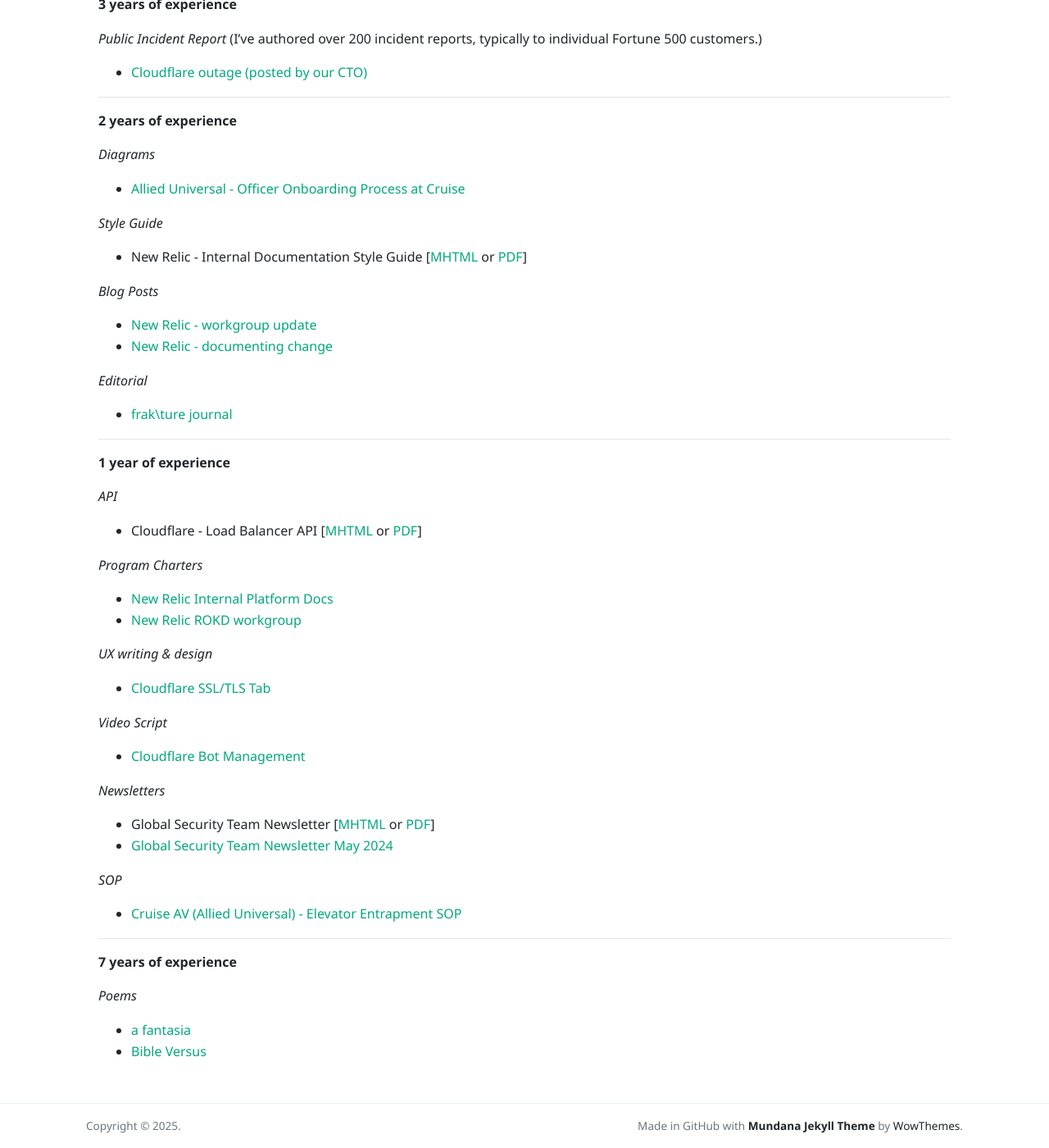
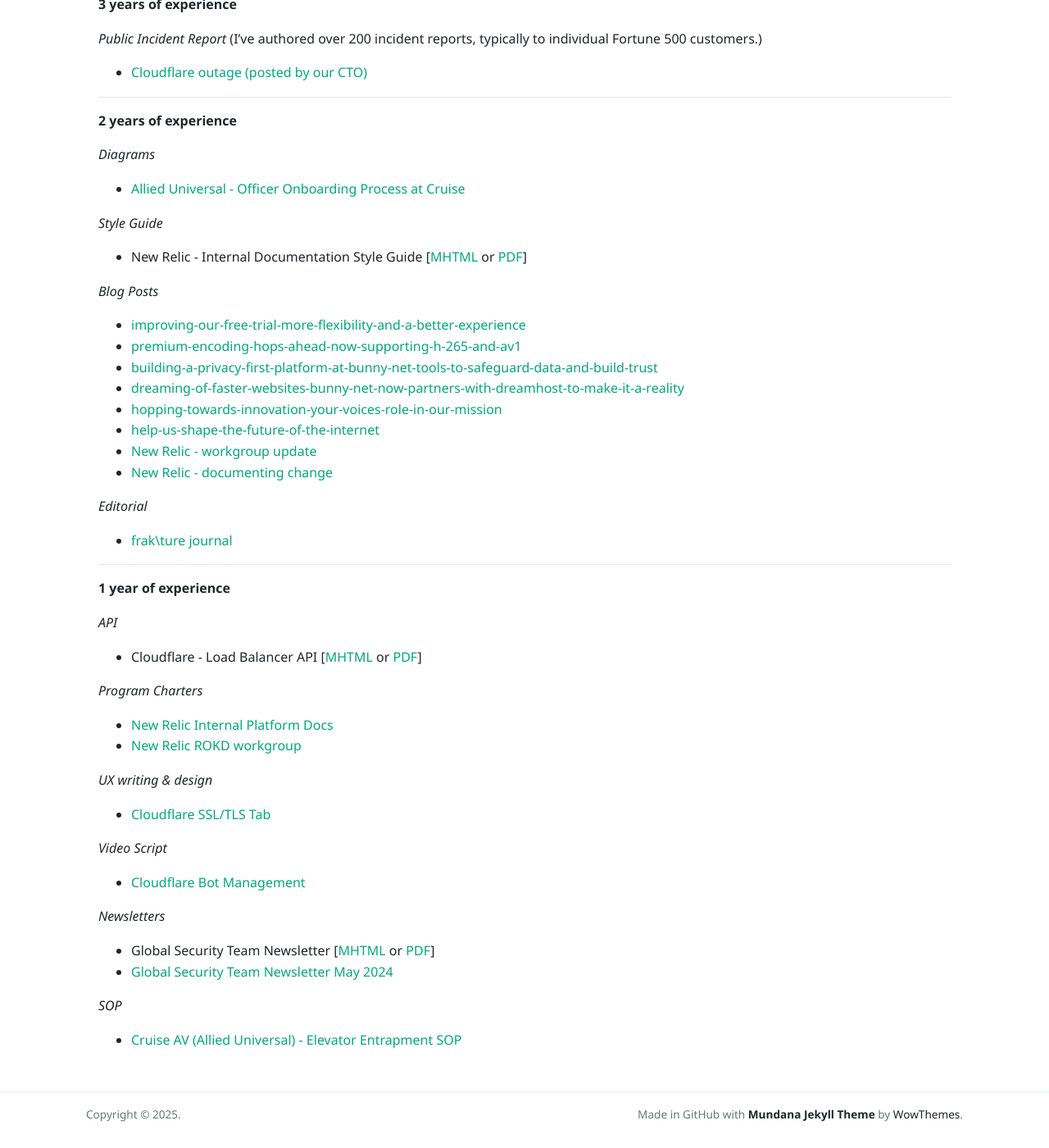
Before and after one commit to stumblefiend/jeremy.pugh, a Jekyll site: the page built from _pages/examples.md, in a window 1280 px wide and 1400 px high, scrolled down 528 px. Shown: the whole window at 82% size. Built offline with Jekyll 4.4.1, drawn with Linux system fonts in a browser that asks for light colours; nearby versions of some CDN libraries.

Commit message:
Update examples.md
remove poem examples and add bunny.net blog links

```diff
--- a/_pages/examples.md
+++ b/_pages/examples.md
@@ -34,6 +34,12 @@
 - New Relic - Internal Documentation Style Guide [[MHTML](/assets/docs/style-guide.mhtml) or [PDF](/assets/docs/style-guide.pdf)]
 
 *Blog Posts*
+* [improving-our-free-trial-more-flexibility-and-a-better-experience](https://bunny.net/blog/improving-our-free-trial-more-flexibility-and-a-better-experience/)
+* [premium-encoding-hops-ahead-now-supporting-h-265-and-av1](https://bunny.net/blog/premium-encoding-hops-ahead-now-supporting-h-265-and-av1/)
+* [building-a-privacy-first-platform-at-bunny-net-tools-to-safeguard-data-and-build-trust](https://bunny.net/blog/building-a-privacy-first-platform-at-bunny-net-tools-to-safeguard-data-and-build-trust/)
+* [dreaming-of-faster-websites-bunny-net-now-partners-with-dreamhost-to-make-it-a-reality](https://bunny.net/blog/dreaming-of-faster-websites-bunny-net-now-partners-with-dreamhost-to-make-it-a-reality/)
+* [hopping-towards-innovation-your-voices-role-in-our-mission](https://bunny.net/blog/hopping-towards-innovation-your-voices-role-in-our-mission/)
+* [help-us-shape-the-future-of-the-internet](https://bunny.net/blog/help-us-shape-the-future-of-the-internet/)
 - [New Relic - workgroup update](/assets/docs/rokd.pdf)
 - [New Relic - documenting change](/assets/docs/design-changes.pdf)
 
@@ -63,11 +69,3 @@
 
 *SOP*
 - [Cruise AV (Allied Universal) - Elevator Entrapment SOP](/assets/docs/cruise-sop.pdf)
-
----
-
-**7 years of experience**
-
-*Poems*
-- [a fantasia](/assets/docs/a-fantasia.pdf)
-- [Bible Versus](/assets/docs/bible-versus.pdf)
```
